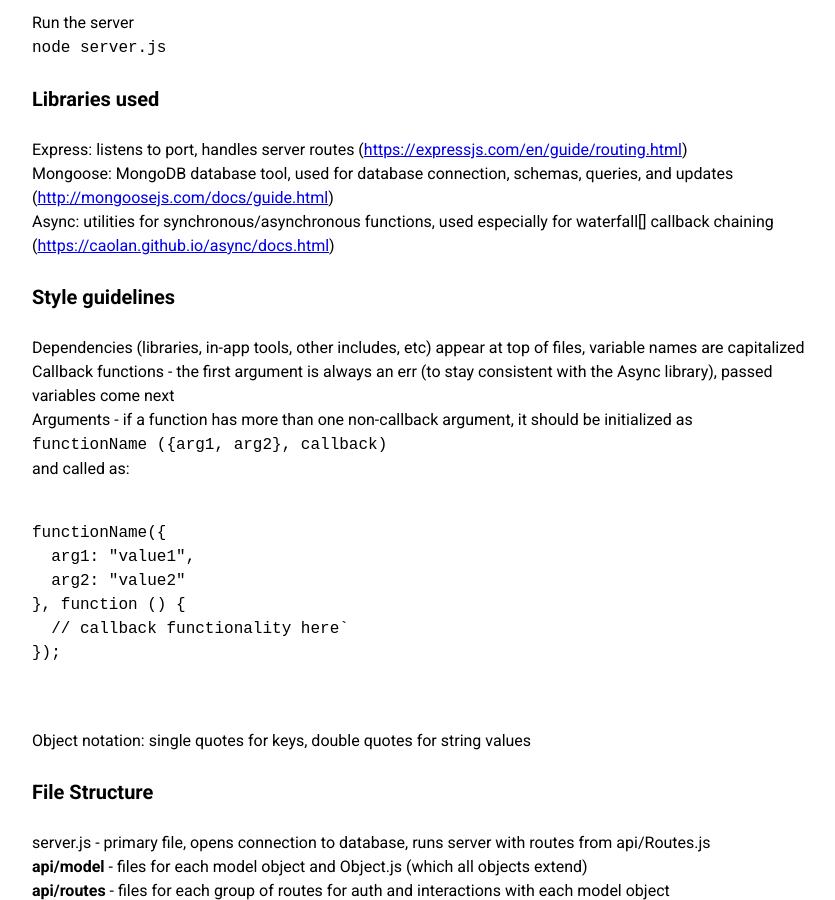
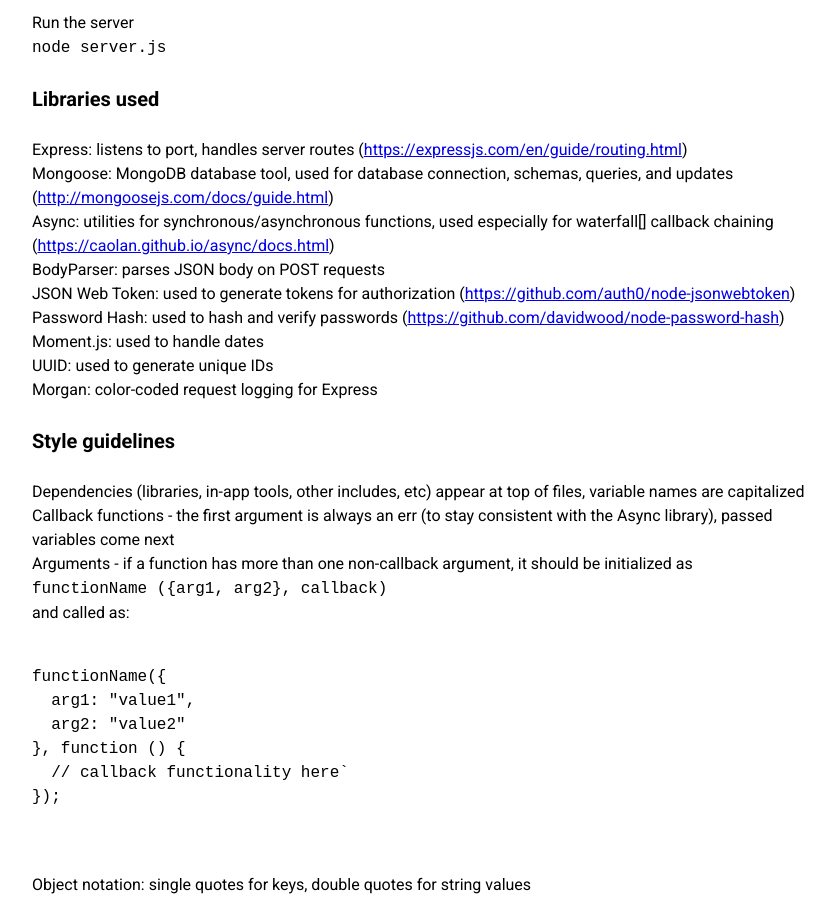
Before and after one commit to comp523-602/cchange-project, a Jekyll site: the page built from back-end-docs.markdown, in a window 1280 px wide and 900 px high, scrolled down 1096 px. Shown: the whole window, without its empty margins (208-1043 px from the left). Built offline with Jekyll 4.4.1, drawn with Linux system fonts in a browser that asks for light colours.

Commit message:
Updated Back End Docs

```diff
--- a/back-end-docs.markdown
+++ b/back-end-docs.markdown
@@ -52,6 +52,14 @@
 Mongoose: MongoDB database tool, used for database connection, schemas, queries, and updates
 \([http://mongoosejs.com/docs/guide.html](http://mongoosejs.com/docs/guide.html))
 Async: utilities for synchronous/asynchronous functions, used especially for waterfall\[\] callback chaining ([https://caolan.github.io/async/docs.html](https://caolan.github.io/async/docs.html))
+BodyParser: parses JSON body on POST requests
+JSON Web Token: used to generate tokens for authorization ([https://github.com/auth0/node-jsonwebtoken](https://github.com/auth0/node-jsonwebtoken))
+Password Hash: used to hash and verify passwords ([https://github.com/davidwood/node-password-hash](https://github.com/davidwood/node-password-hash))
+Moment.js: used to handle dates
+UUID: used to generate unique IDs
+Morgan: color-coded request logging for Express
+
+
 
 ## Style guidelines
 
```
